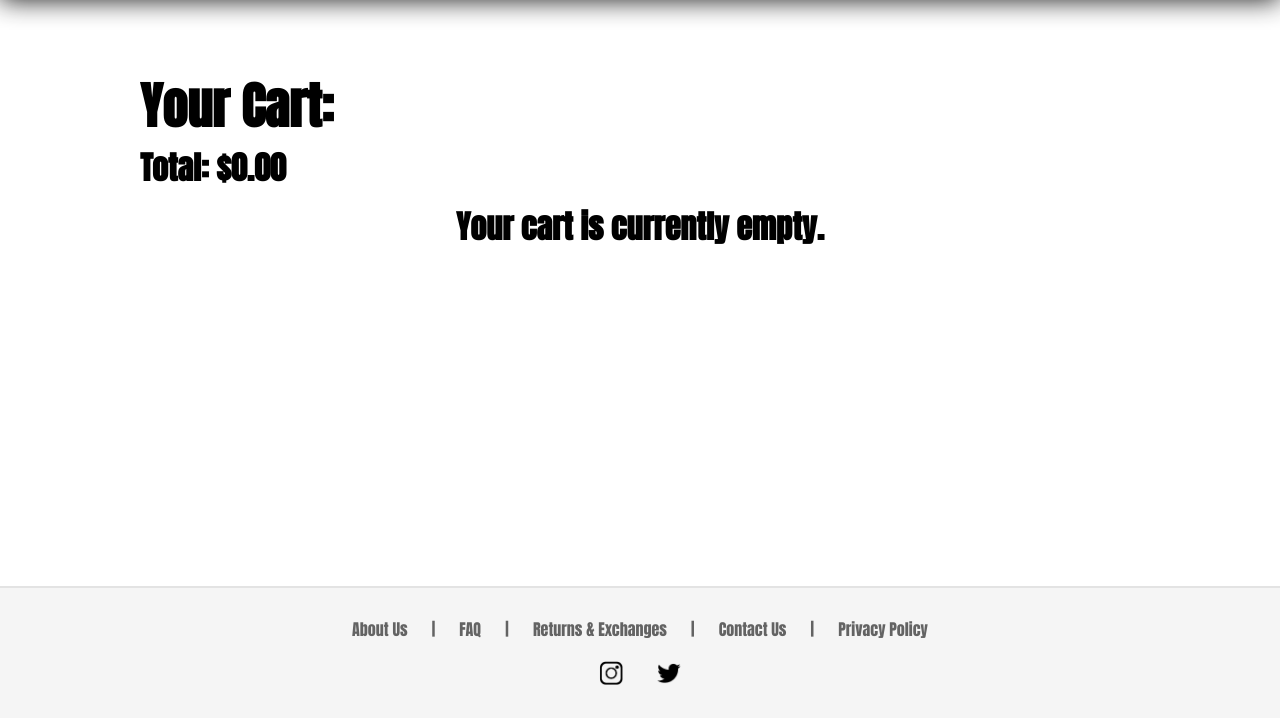
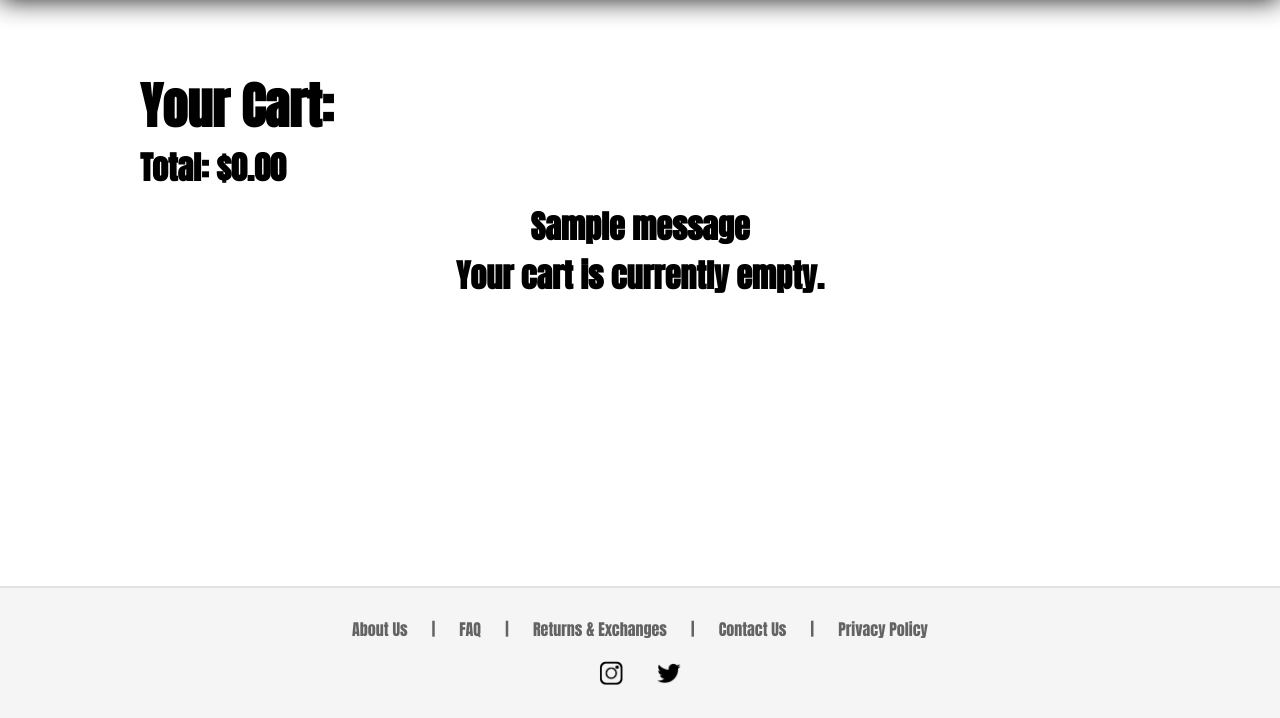
Before and after one commit to LexCarey/invrt, a Flask app: page /cart in a window 1280 px wide. Shown: the part 82-800 px from the top of the page. Run offline with Flask 2, Linux system fonts and the light colour scheme; tables that the repository leaves empty or names only in its code hold one stand-in row (values such as "Sample post"); one stand-in notice (Sample message) is shown.

Commit message:
Added Back End Validations For Adding To Cart

```diff
--- a/flask_app/controllers/carts.py
+++ b/flask_app/controllers/carts.py
@@ -65,32 +65,47 @@ def add_cart():
         session['cart_total'] = "{:.2f}".format(0.00)
     if 'cart_id_counter' not in session:
         session['cart_id_counter'] = 0
-    product = request.form["name"]
+
+    if request.form["size"] != "XS" and request.form["size"] != "S" and request.form["size"] != "M" and request.form["size"] != "L" and request.form["size"] != "XL":
+        flash('Error adding to cart.', 'cart_error')
+        return redirect("/cart")
+    product = Product.get_product_by_name({"name": request.form["name"]})
+    if product == []:
+        flash('Error adding to cart.', 'cart_error')
+        return redirect("/cart")
+    color = Color.get_color_by_product_id_and_name({"color": request.form["color"], "product_id": product[0].id})
+    if not color:
+        flash('Error adding to cart.', 'cart_error')
+        return redirect("/cart")
+    if int(request.form["quantity"]) > color[0][request.form["size"] + "_stock"] or int(request.form["quantity"])==0:
+        flash('Error adding to cart.', 'cart_error')
+        return redirect("/cart")
+    color=color[0]
+    product=product[0]
     cart_list = session['cart']
     add_to_cart_flag = True
     for item in cart_list:
-        if item["name"] == product and item["color"] == request.form["color"] and item["size"] == request.form["size"]:
+        if item["name"] == product.name and item["color"] == color["color"] and item["size"] == request.form["size"]:
             item["quantity"] = int(item["quantity"]) + int(request.form["quantity"])
             add_to_cart_flag = False
     if add_to_cart_flag:
-        color = Color.get_color_by_name({"color": request.form["color"]})[0]
         back_preview = Picture.get_pictures_by_color_id({"color_id": color["id"]})[0].picture_link
         print("COLOR SIZE LINK VVVVV")
         print(color[request.form["size"] + "_link"])
         cart_list.append({
-            "name": product,
-            "color": request.form["color"],
+            "name": product.name,
+            "color": color["color"],
             "size": request.form["size"],
             "size_stock": color[request.form["size"] + "_stock"],
             "quantity": int(request.form["quantity"]),
             "picture": back_preview,
             "stripe_link": color[request.form["size"] + "_link"],
             "cart_id": session['cart_id_counter'],
-            "price": request.form["price"]
+            "price": product.price
         })
     session['cart_id_counter'] = session['cart_id_counter'] + 1
     session["cart"]=cart_list
-    session["cart_total"] = "{:.2f}".format(float(session["cart_total"]) + (float(request.form["price"]) * int(request.form["quantity"])))
+    session["cart_total"] = "{:.2f}".format(float(session["cart_total"]) + (float(product.price) * int(request.form["quantity"])))
     print(session["cart"])
     return redirect('/cart')
 
--- a/flask_app/models/color.py
+++ b/flask_app/models/color.py
@@ -36,3 +36,9 @@ class Color():
         mysql = connectToMySQL("invrt_schema")
         query = "SELECT * FROM colors WHERE color = %(color)s;"
         return mysql.query_db(query, data)
+
+    @classmethod
+    def get_color_by_product_id_and_name(cls, data):
+        mysql = connectToMySQL("invrt_schema")
+        query = "SELECT * FROM colors WHERE product_id = %(product_id)s and color = %(color)s;"
+        return mysql.query_db(query, data)
--- a/flask_app/templates/cart.html
+++ b/flask_app/templates/cart.html
@@ -66,6 +66,11 @@
         <div style="flex: 1;">
             <h1 class="your-cart">Your Cart:</h1>
             <h1 class="cart_total">Total: ${{cart_total}}</h1>
+            {% with messages = get_flashed_messages(category_filter=['cart_error']) %}
+                    {% for message in messages %}
+                        <h1 class="text-center">{{message}}</h1>
+                    {% endfor %}
+                {% endwith %}
             {% for products in cart %}
             <div class="in-cart align-center justify-between text-center">
                 <div class="left-cart flex align-center text-center">
--- a/flask_app/templates/help_templates/privacy.html
+++ b/flask_app/templates/help_templates/privacy.html
@@ -95,7 +95,7 @@
                     <br>
                     <br>
                     <h2>DATA RETENTION</h2>
-                    <p>When you place an order through the Site, we will maintain your Order Information for our records unless and until you ask us to delete this information.</p>
+                    <p>When you place an order through the Site, we will maintain your Order Information for our records until you ask us to delete this information.</p>
                     <br>
                     <br>
                     <h2>CHANGES</h2>
--- a/flask_app/templates/product.html
+++ b/flask_app/templates/product.html
@@ -108,7 +108,6 @@
                     </div>
                     <input type="hidden" name="color" value="">
                     <input type="hidden" name="size" value="">
-                    <input type="hidden" name="price" value="{{products[0].price}}">
                     <input class="purple-button" id="AddCartButton" type="submit" {% if colors[0].M_stock > 0 %} value="Add To Cart" {% else %} value="Size Sold Out" disabled {% endif %}>
                 </form>
                 {% with messages = get_flashed_messages(category_filter=['product']) %}
```
